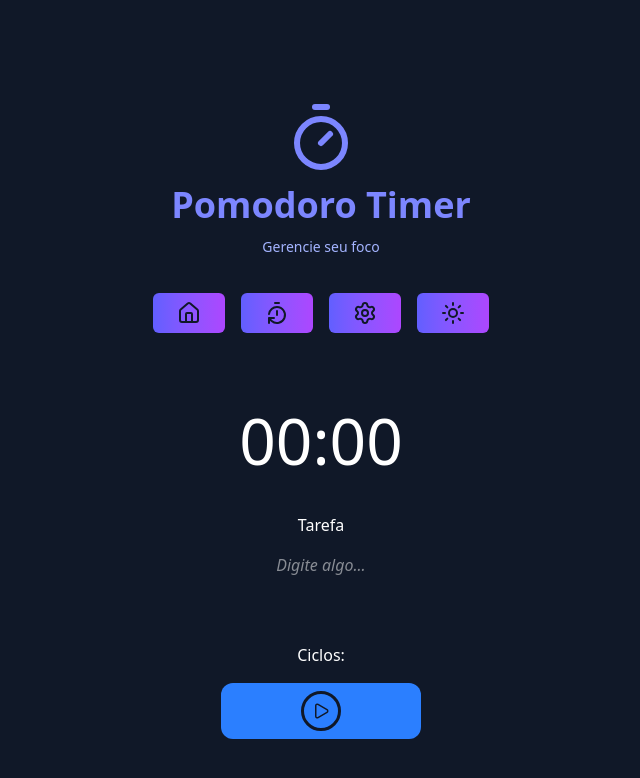
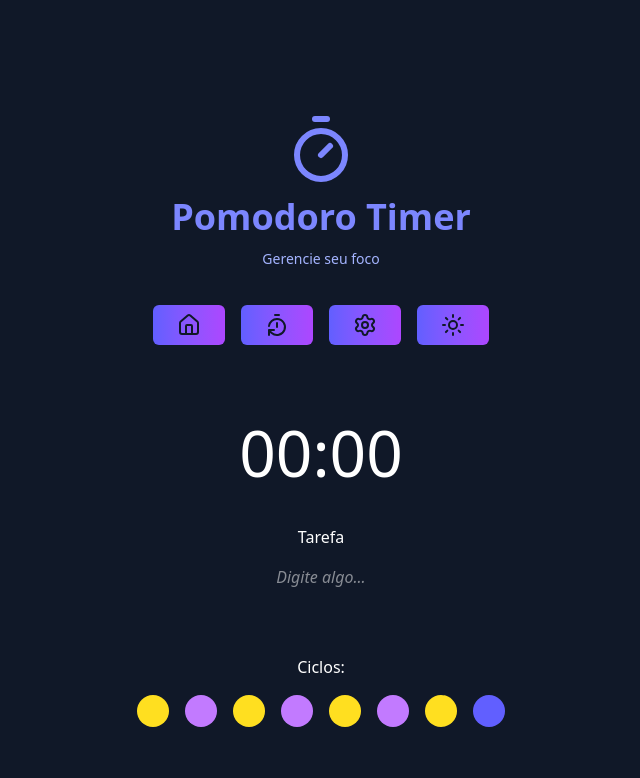
Before and after one commit to yasmin-code-tech/Pomodoro, a React (Vite) app in the folder Pomodoro/: page / in a window 1280 px wide. Shown: the top 778 px of the page, without its empty margins (319-959 px from the left). Built offline with nearby package versions, Linux system fonts and the light colour scheme.

Commit message:
Criacao do componente Cycles

```diff
--- a/Pomodoro/src/App.tsx
+++ b/Pomodoro/src/App.tsx
@@ -7,6 +7,7 @@ import {Logo} from './components/Logo';
 import {Menu} from './components/Menu';
 import {CountDown} from './components/CountDown';
 import {DefaultInput} from './components/DefaultInput';
+import { Cycles } from './components/Cycles';
 
 
 
@@ -30,18 +31,7 @@ export function App() {
 
     <DefaultInput labelText='Tarefa' id='task' type='text' title='MeuTitulo' placeholder='Digite algo...'
     />
-
-
-
-    <div>
-      <span>Ciclos:</span>
-    </div>
-
-    <div className='mt-4'>
-      <button className="bg-blue-500 py-2 px-20 rounded-xl hover:brightness-90">
-        <PlayIcon className='w-10 h-10 text-gray-900 border-3 rounded-full py-2'/>
-      </button>
-    </div>
+    <Cycles/>
 
 
     </div>
--- /dev/null
+++ b/Pomodoro/src/components/Cycles.tsx
@@ -0,0 +1,22 @@
+
+
+export function Cycles(){
+    return(
+        <>
+        <div className="flex text-center flex-col">
+            <span className="">Ciclos:</span>
+
+            <div className="mt-4 flex flex-row gap-4">
+                <span className=" bg-yellow-300 px-4 py-4 rounded-full"></span>
+                <span className=" bg-purple-400 px-4 py-4 rounded-full"></span>
+                <span className=" bg-yellow-300 px-4 py-4 rounded-full"></span>
+                <span className=" bg-purple-400 px-4 py-4 rounded-full"></span>
+                <span className=" bg-yellow-300 px-4 py-4 rounded-full"></span>
+                <span className=" bg-purple-400 px-4 py-4 rounded-full"></span>
+                <span className=" bg-yellow-300 px-4 py-4 rounded-full"></span>
+                <span className=" bg-indigo-500 px-4 py-4 rounded-full"></span>
+            </div>
+        </div>
+        </>
+    );
+}
```
